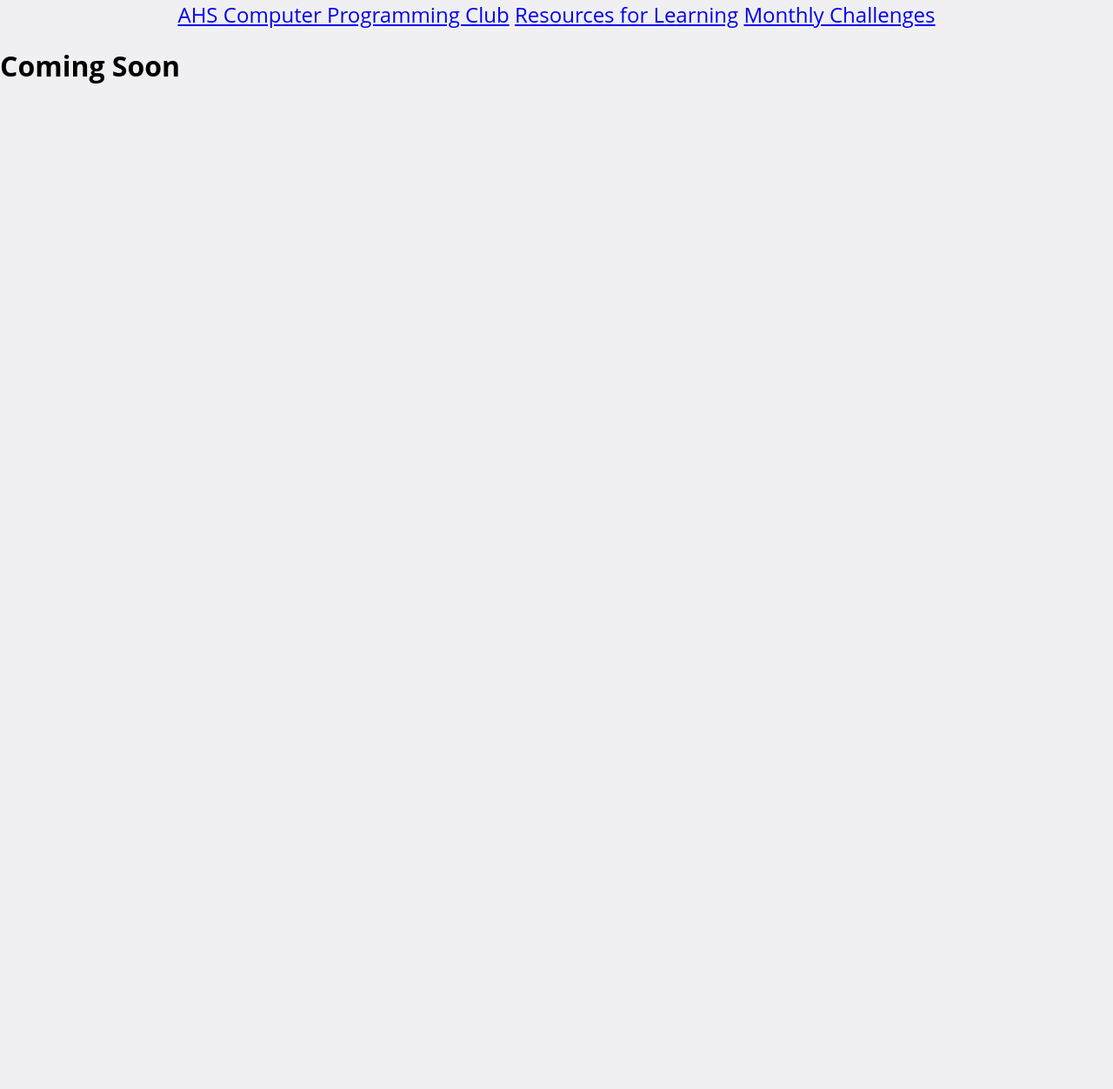
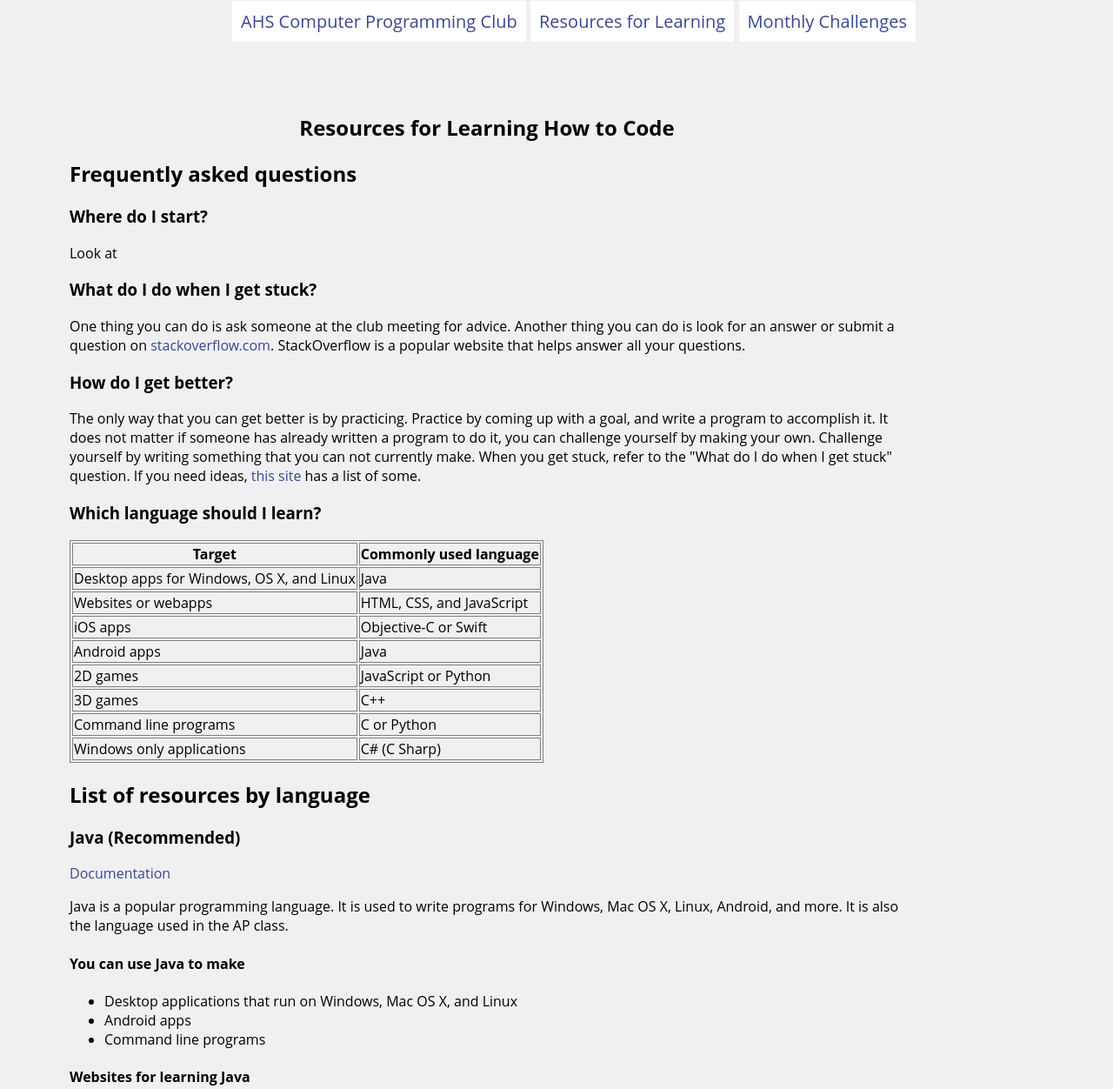
Before and after one commit to ahscpc/ahscpc.github.io, a plain HTML site: page resources/index.html in a window 1280 px wide. Shown: the top 1252 px of the page at 87% size. Before the commit the page ends 800 px from the top, so only its background shows below. Drawn offline with Linux system fonts and the light colour scheme.

Commit message:
Added resources

```diff
--- a/resources/index.html
+++ b/resources/index.html
@@ -4,13 +4,109 @@
 <link rel="stylesheet" type="text/css" href="/stylesheet.css">
 </head>
 <body>
-  <header>
-    <a href="/">AHS Computer Programming Club</a>
-    <a href="/resources">Resources for Learning</a>
-    <a href="/challenges">Monthly Challenges</a>
-  </header>
-  <div class="main">
-    <h1>Coming Soon</h1>
-  </div>
+    <header>
+        <nav>
+            <ul>
+                <li><a href="/">AHS Computer Programming Club</a></li>
+                <li><a href="/resources">Resources for Learning</a></li>
+                <li><a href="/challenges">Monthly Challenges</a></li>
+            </ul>
+        </nav>
+    </header>
+    <article>
+        <div class="main">
+            <h1>Resources for Learning How to Code</h1>
+
+            <h2>Frequently asked questions</h2>
+            <h3>Where do I start?</h3>
+            <p>
+                Look at
+            </p>
+            <h3>What do I do when I get stuck?</h3>
+            <p>
+                One thing you can do is ask someone at the club meeting for advice.
+                Another thing you can do is look for an answer or submit a question on <a href="https://stackoverflow.com">stackoverflow.com</a>.
+                StackOverflow is a popular website that helps answer all your questions.
+            </p>
+            <h3>How do I get better?</h3>
+            <p>
+                The only way that you can get better is by practicing.
+                Practice by coming up with a goal, and write a program to accomplish it.
+                It does not matter if someone has already written a program to do it, you can challenge yourself by making your own.
+                Challenge yourself by writing something that you can not currently make.
+                When you get stuck, refer to the "What do I do when I get stuck" question.
+                If you need ideas, <a href="http://www.dreamincode.net/forums/topic/78802-martyr2s-mega-project-ideas-list/">this site</a> has a list of some.
+            </p>
+            <h3>Which language should I learn?</h3>
+            <table>
+                <thead>
+                    <tr>
+                        <th>Target</th>
+                        <th>Commonly used language</th>
+                    </tr>
+                </thead>
+                <tbody>
+                    <tr>
+                        <td>Desktop apps for Windows, OS X, and Linux</td>
+                        <td>Java</td>
+                    </tr>
+                    <tr>
+                        <td>Websites or webapps</td>
+                        <td>HTML, CSS, and JavaScript</td>
+                    </tr>
+                    <tr>
+                        <td>iOS apps</td>
+                        <td>Objective-C or Swift</td>
+                    </tr>
+                    <tr>
+                        <td>Android apps</td>
+                        <td>Java</td>
+                    </tr>
+                    <tr>
+                        <td>2D games</td>
+                        <td>JavaScript or Python</td>
+                    </tr>
+                    <tr>
+                        <td>3D games</td>
+                        <td>C++</td>
+                    </tr>
+                    <tr>
+                        <td>Command line programs</td>
+                        <td>C or Python</td>
+                    </tr>
+                    <tr>
+                        <td>Windows only applications</td>
+                        <td>C# (C Sharp)</td>
+                    </tr>
+                </tbody>
+            </table>
+
+            <h2>List of resources by language</h2>
+            <h3>Java (Recommended)</h3>
+            <a href="https://docs.oracle.com/javase/8/docs/api/">Documentation</a>
+            <p>
+                Java is a popular programming language.
+                It is used to write programs for Windows, Mac OS X, Linux, Android, and more.
+                It is also the language used in the AP class.
+            </p>
+            <h4>You can use Java to make</h4>
+            <ul>
+                <li>Desktop applications that run on Windows, Mac OS X, and Linux</li>
+                <li>Android apps</li>
+                <li>Command line programs</li>
+            </ul>
+            <h4>Websites for learning Java</h4>
+            <a href="http://docs.oracle.com/javase/tutorial/">The official Java tutorial</a>
+            <p>
+                We recommend doing Getting Started, Learning the Java Language, then Essential Java Classes.
+                After you have done those 3, branch off and learn things as you need them.
+            </p>
+
+            <h2>Sources used to put together this page</h2>
+            <ul>
+                <li><a href="https://www.reddit.com/r/learnprogramming/wiki/faq">/r/learnprogramming wiki</a></li>
+            </ul>
+        </div>
+    </article>
 </body>
 </html>
--- a/stylesheet.css
+++ b/stylesheet.css
@@ -5,11 +5,37 @@ body {
     font-family: "Open Sans", "Helvetica Neue", Helvetica, Arial, sans-serif;
 }
 
-header {
+nav {
+    font-size: 20px;
     text-align: center;
-  font-size: 24px;
+    height: 50px;
 }
 
-div .main {
+nav ul a:visited, nav ul a:link {
+
+}
+
+nav ul li {
+    display: inline;
+    padding: 10px;
+    background: white;
+    line-height: 50px;
+}
+
+table, th, td {
+    border: 1px solid gray;
+}
+
+div.main {
     width: 75%;
+    margin: 5em;
 }
+
+h1 {
+    text-align: center;
+}
+
+a:link, a:visited {
+    color: #38488f;
+    text-decoration: none;
+}
```
Also changed, not shown: challenges/index.html (+12 -4 lines), index.html (+9 -3 lines). Lines whose indentation alone changed are shown as unchanged.
